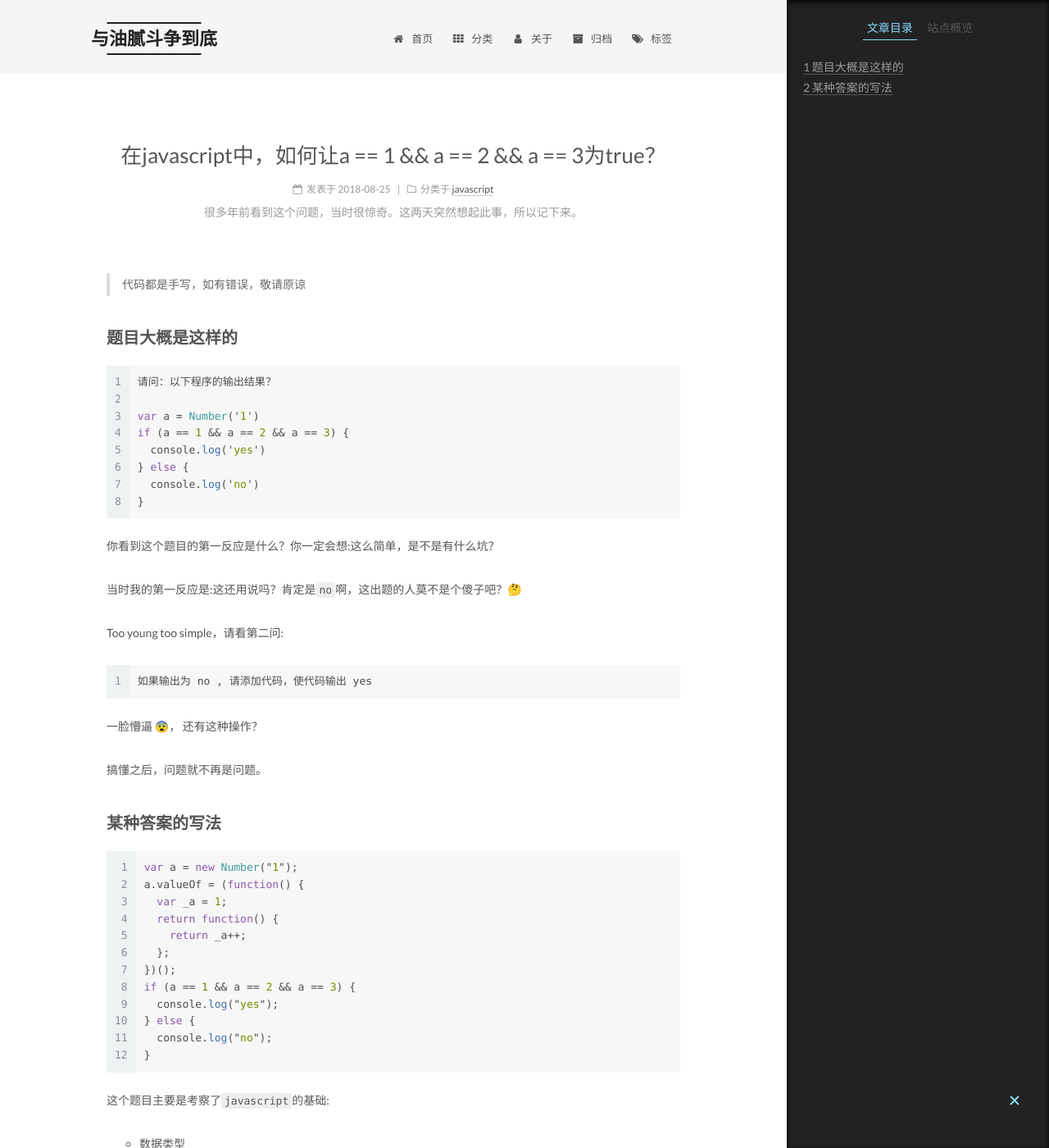
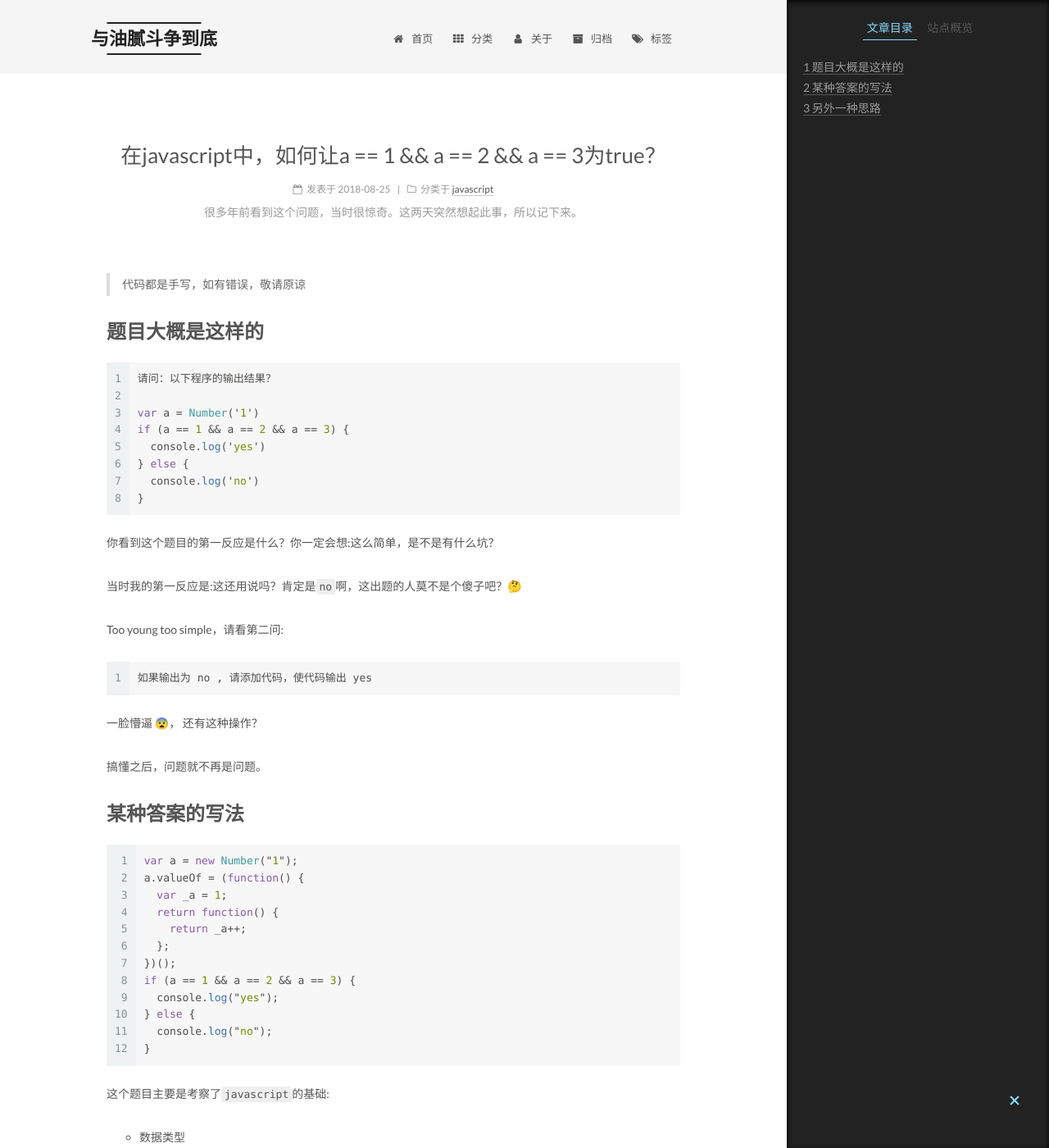
Before and after one commit to yunchangyue/blog, a Jekyll site: the page built from _posts/2018-08-25-a=1&&a=2&&a=3.md, in a window 1280 px wide and 1400 px high. Shown: the whole window at 82% size. Built offline with Jekyll 4.4.1, drawn with Linux system fonts in a browser that asks for light colours; comment, search, counter and statistics services are not loaded.

Commit message:
做了什么？：修改排版 为什么做？ * 怎么做的？有什么坑？ *

````diff
--- a/_posts/2018-08-25-a=1&&a=2&&a=3.md
+++ b/_posts/2018-08-25-a=1&&a=2&&a=3.md
@@ -11,7 +11,7 @@ tags:
 
 > 代码都是手写，如有错误，敬请原谅
 
-### 题目大概是这样的
+# 题目大概是这样的
 
 ```javascript
 请问：以下程序的输出结果？
@@ -38,7 +38,7 @@ Too young too simple，请看第二问:
 
 搞懂之后，问题就不再是问题。
 
-### 某种答案的写法
+# 某种答案的写法
 
 ```javascript
 var a = new Number("1");
@@ -60,7 +60,7 @@ if (a == 1 && a == 2 && a == 3) {
 - 数据类型
 - 隐式类型转换
 
-#另外一种思路
+# 另外一种思路
 
 另外一种思路也可以解决此问题，那就是 Object.defineProperty ，不过这种方式只适用于全局，作用域内的就会有点问题。
 
````
